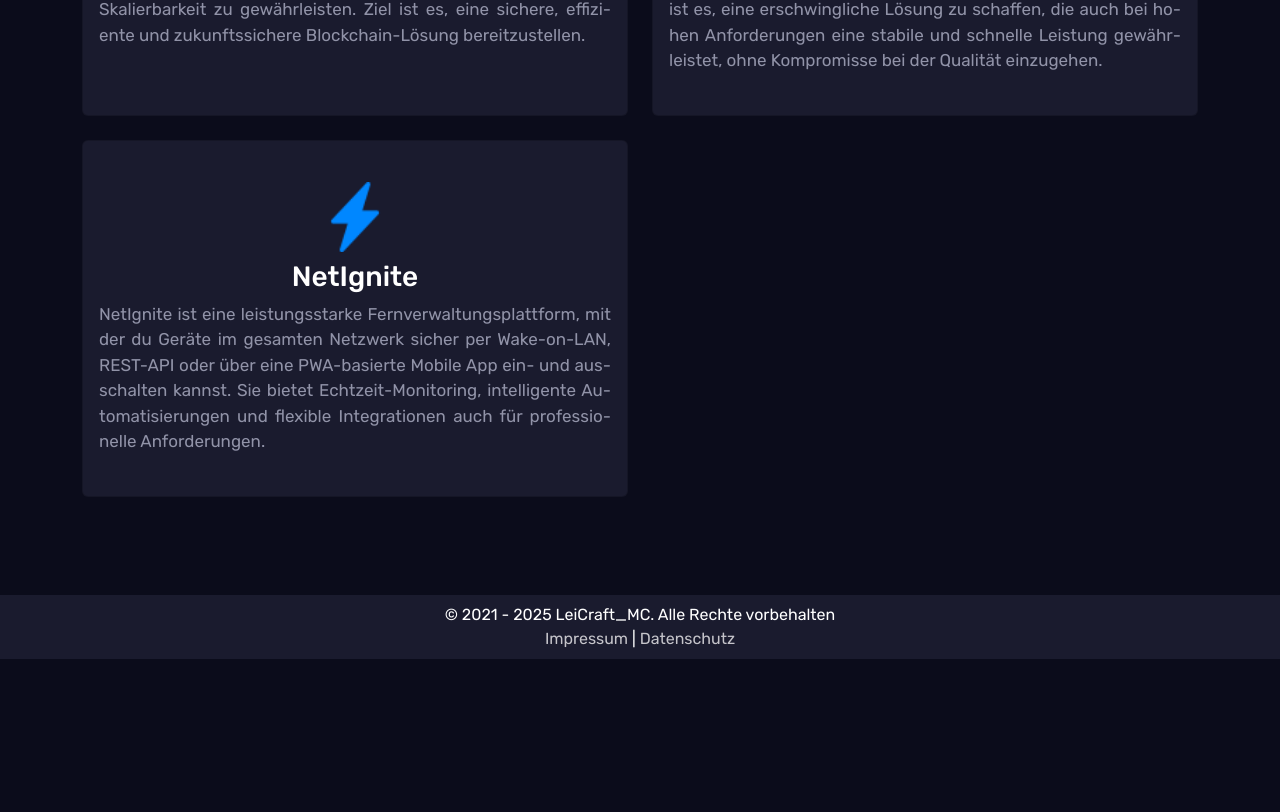
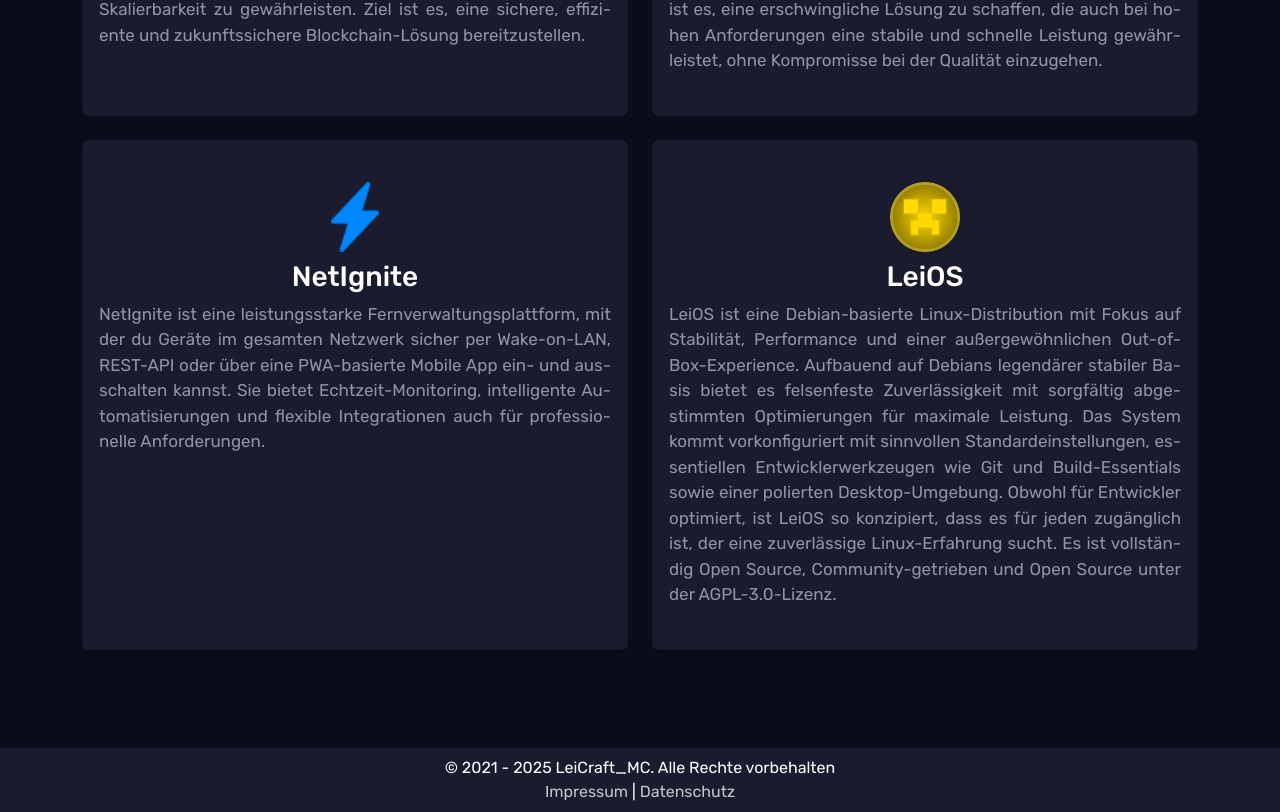
Before and after one commit to LeiCraft/leicraft.de, a Vue app: page / in a window 1280 px wide. Shown: the part 1330-2142 px from the top of the page. Before the commit the page ends 1989 px from the top, so only its background shows below. Built offline with nearby package versions, Linux system fonts and the light colour scheme.

Commit message:
Add LeiOSView component to ProjectsView

```diff
--- a/src/views/projects/ProjectsView.vue
+++ b/src/views/projects/ProjectsView.vue
@@ -3,6 +3,7 @@
 import LeiCoinView from './LeiCoinView.vue';
 import HostingView from './HostingView.vue';
 import NetIgniteView from './NetIgniteView.vue';
+import LeiOSView from './LeiOSView.vue';
 
 </script>
 
@@ -16,6 +17,7 @@
 				<LeiCoinView />
 				<HostingView />
 				<NetIgniteView />
+				<LeiOSView />
 			</div>
 		</div>
 
```
